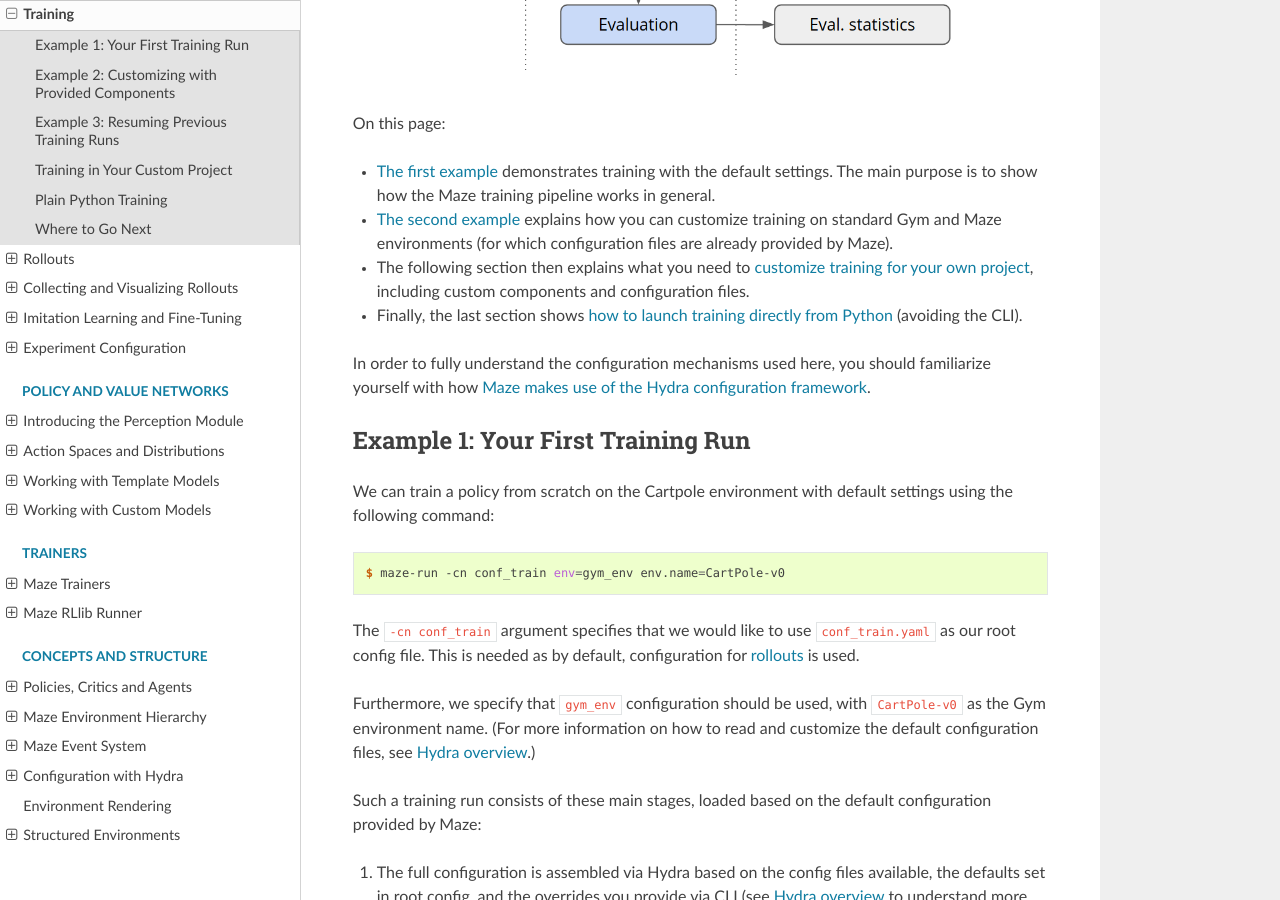
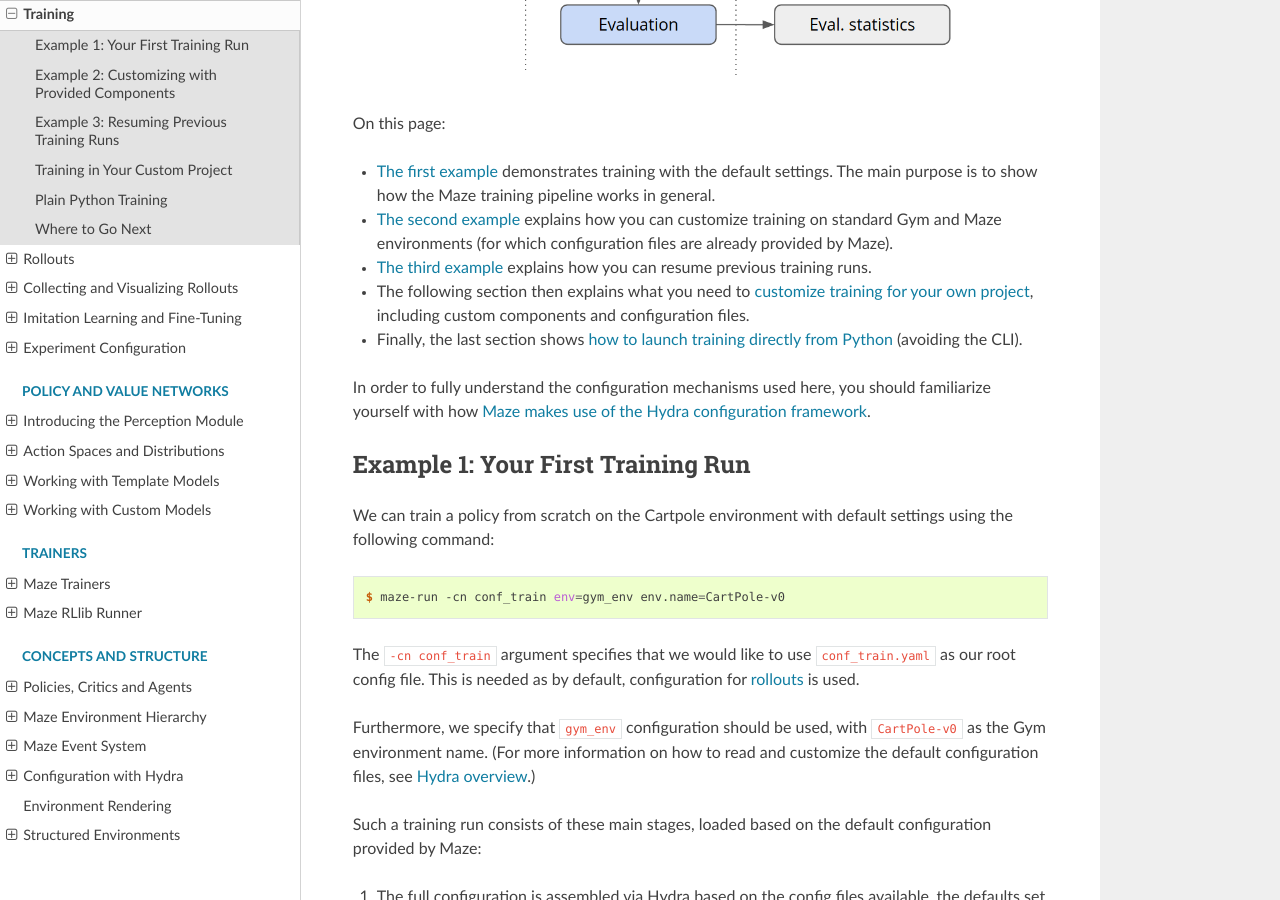
Before and after one commit to enlite-ai/maze, a Sphinx documentation site: the page built from docs/source/workflow/training.rst, in a window 1280 px wide and 900 px high, scrolled down 683 px. Built offline with Sphinx 7.4.7 and the Read the Docs theme 2.0.0, drawn with Linux system fonts in a browser that asks for light colours.

Commit message:
FIX: minor update in training docs

```diff
--- a/docs/source/workflow/training.rst
+++ b/docs/source/workflow/training.rst
@@ -19,6 +19,7 @@
   The main purpose is to show how the Maze training pipeline works in general.
 - :ref:`The second example<training-default_run>` explains how you can customize training on standard
   Gym and Maze environments (for which configuration files are already provided by Maze).
+- :ref:`The third example<training-resume_run>` explains how you can resume previous training runs.
 - The following section then explains what you need to
   :ref:`customize training for your own project<training-custom_run>`, including
   custom components and configuration files.
```
